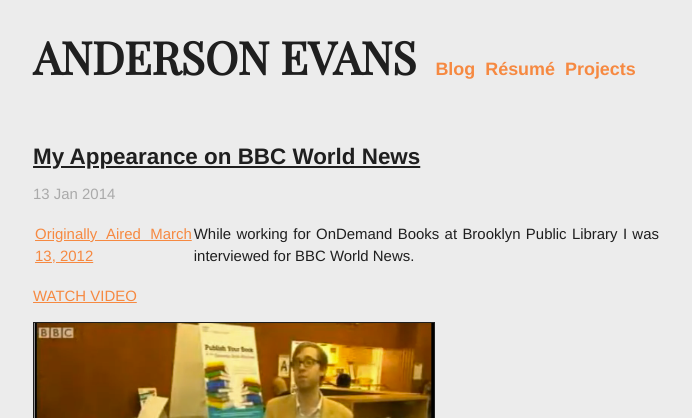
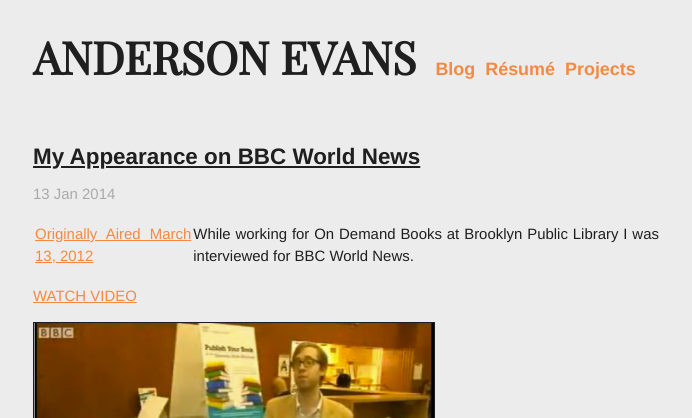
Before and after one commit to EliCash82/elicash82.github.com, a Jekyll site: the page built from _posts/2014-01-13-My-Appearance-On-BBC-World-News.md, in a window 1280 px wide. Shown: the top 418 px of the page, without its empty margins (293-985 px from the left). Built offline with Jekyll 4.4.1, drawn with Linux system fonts in a browser that asks for light colours; Markdown is read by kramdown in place of the engine named in the settings.

Commit message:
Changed OnDemand to On Demand

```diff
--- a/_posts/2014-01-13-My-Appearance-On-BBC-World-News.md
+++ b/_posts/2014-01-13-My-Appearance-On-BBC-World-News.md
@@ -5,7 +5,7 @@
 categories: Video
 ---
 
-[Originally Aired March 13, 2012][bbc] | While working for OnDemand Books at Brooklyn Public Library I was interviewed for BBC World News.
+[Originally Aired March 13, 2012][bbc] | While working for On Demand Books at Brooklyn Public Library I was interviewed for BBC World News.
 
 [WATCH VIDEO][bbc]
 
--- a/resume.html
+++ b/resume.html
@@ -51,7 +51,7 @@
 ∙ Drove social network traffic.<br />
 </p>
 <p>
-<strong>OnDemandBooks</strong> Brooklyn, NY<br />
+<strong>On Demand Books</strong> Brooklyn, NY<br />
 Publisher/Consultant February 2012 - January 2013<br />
 ∙ Helped self-publishing authors format, design, and print their books using Espresso Book Machine technology at Brooklyn Public Library location<br />
 ∙ Managed orders and inventory, responsible for customer service/customer care<br />
```
